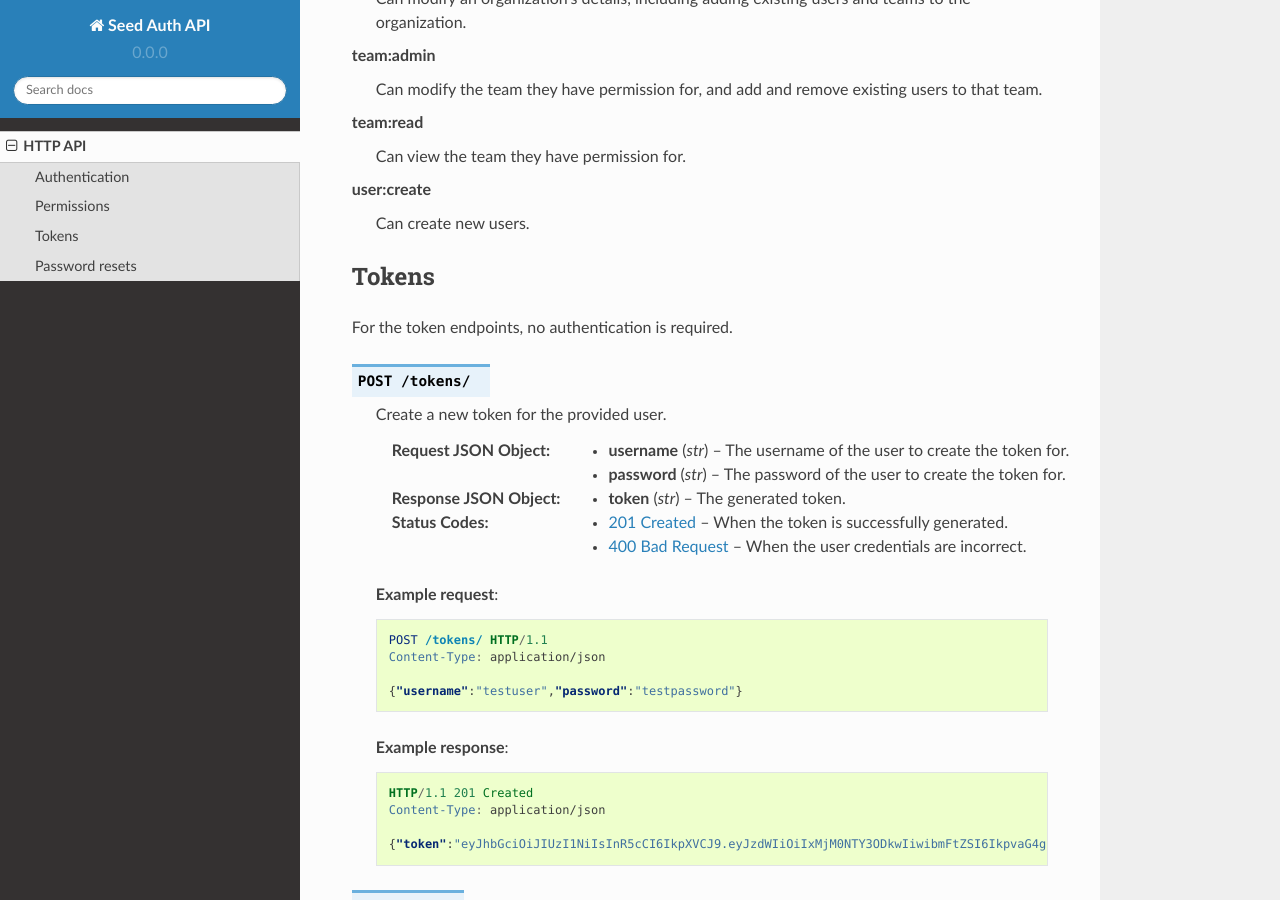
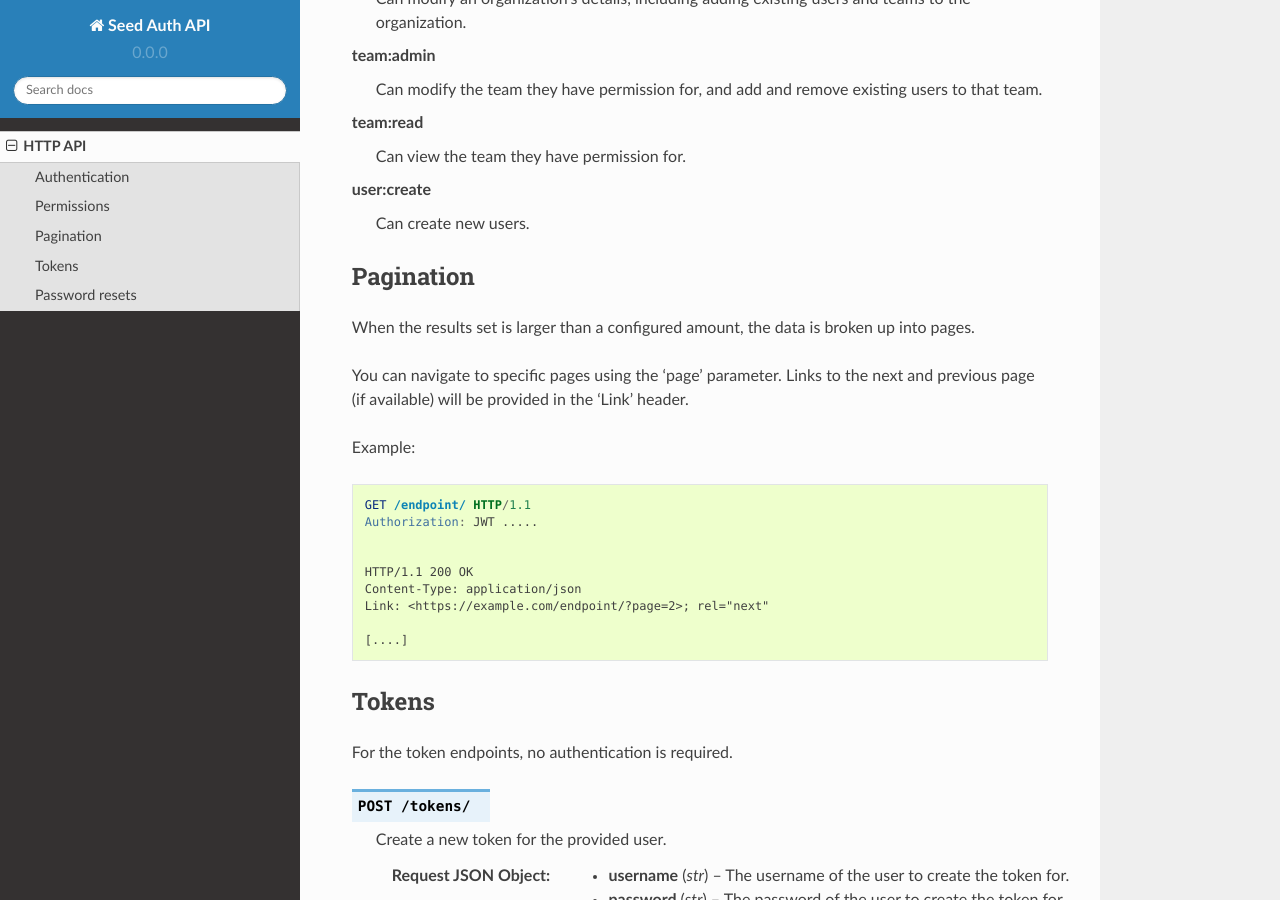
Before and after one commit to praekelt/seed-auth-api, a Sphinx documentation site: the page built from docs/http_api.rst, in a window 1280 px wide and 900 px high, scrolled down 1107 px. Built offline with Sphinx 7.4.7 and the Read the Docs theme 2.0.0, drawn with Linux system fonts in a browser that asks for light colours.

Commit message:
Add pagination section

```diff
--- a/docs/http_api.rst
+++ b/docs/http_api.rst
@@ -62,6 +62,31 @@ team:read
 user:create
     Can create new users.
 
+
+.. _pagination:
+
+Pagination
+^^^^^^^^^^
+
+When the results set is larger than a configured amount, the data is broken up
+into pages.
+
+You can navigate to specific pages using the 'page' parameter. Links to the
+next and previous page (if available) will be provided in the 'Link' header.
+
+Example:
+
+.. sourcecode:: http
+
+   GET /endpoint/ HTTP/1.1
+   Authorization: JWT .....
+
+
+   HTTP/1.1 200 OK
+   Content-Type: application/json
+   Link: <https://example.com/endpoint/?page=2>; rel="next"
+
+   [....]
 
 .. _tokens:
 
```
